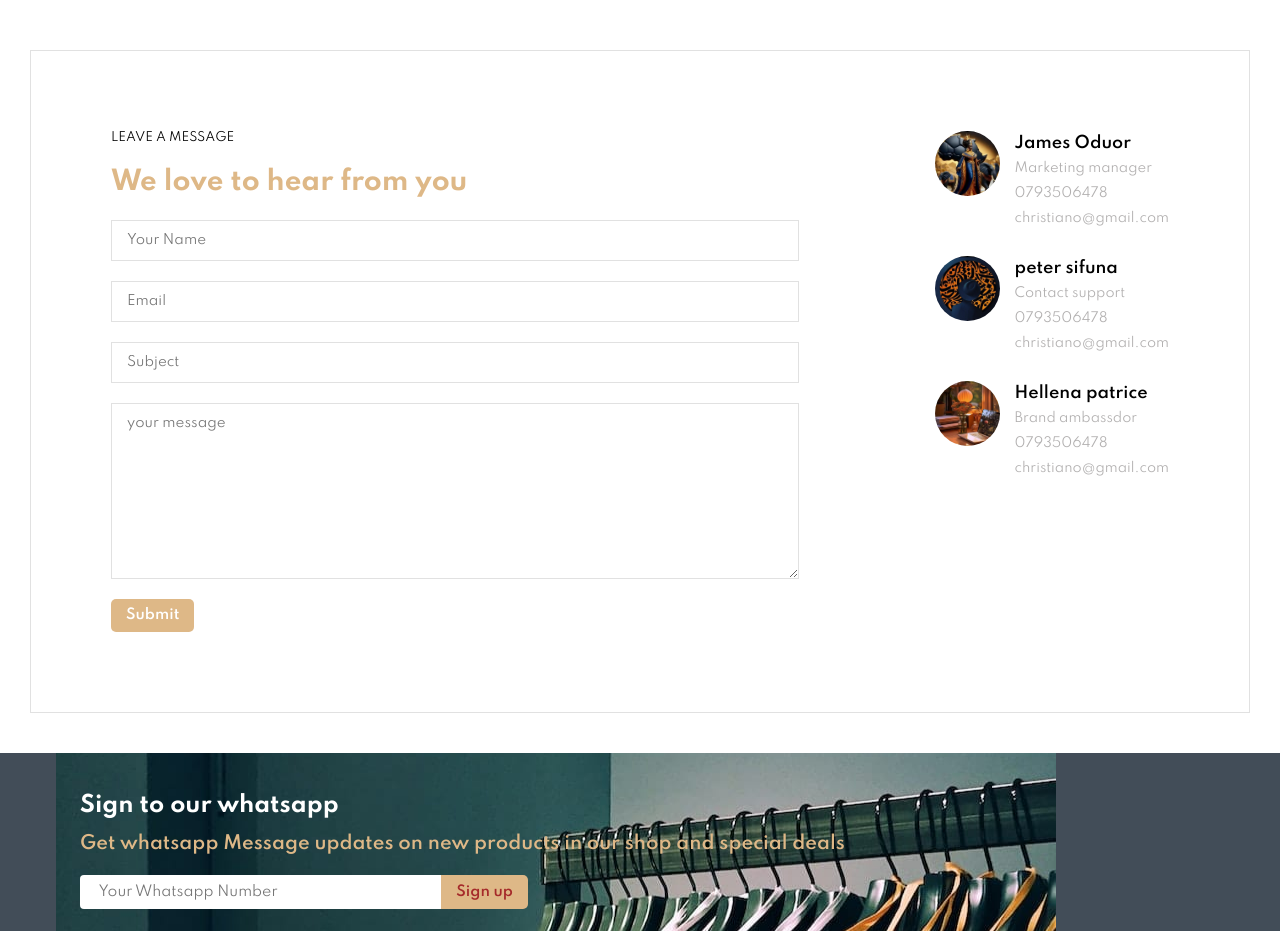
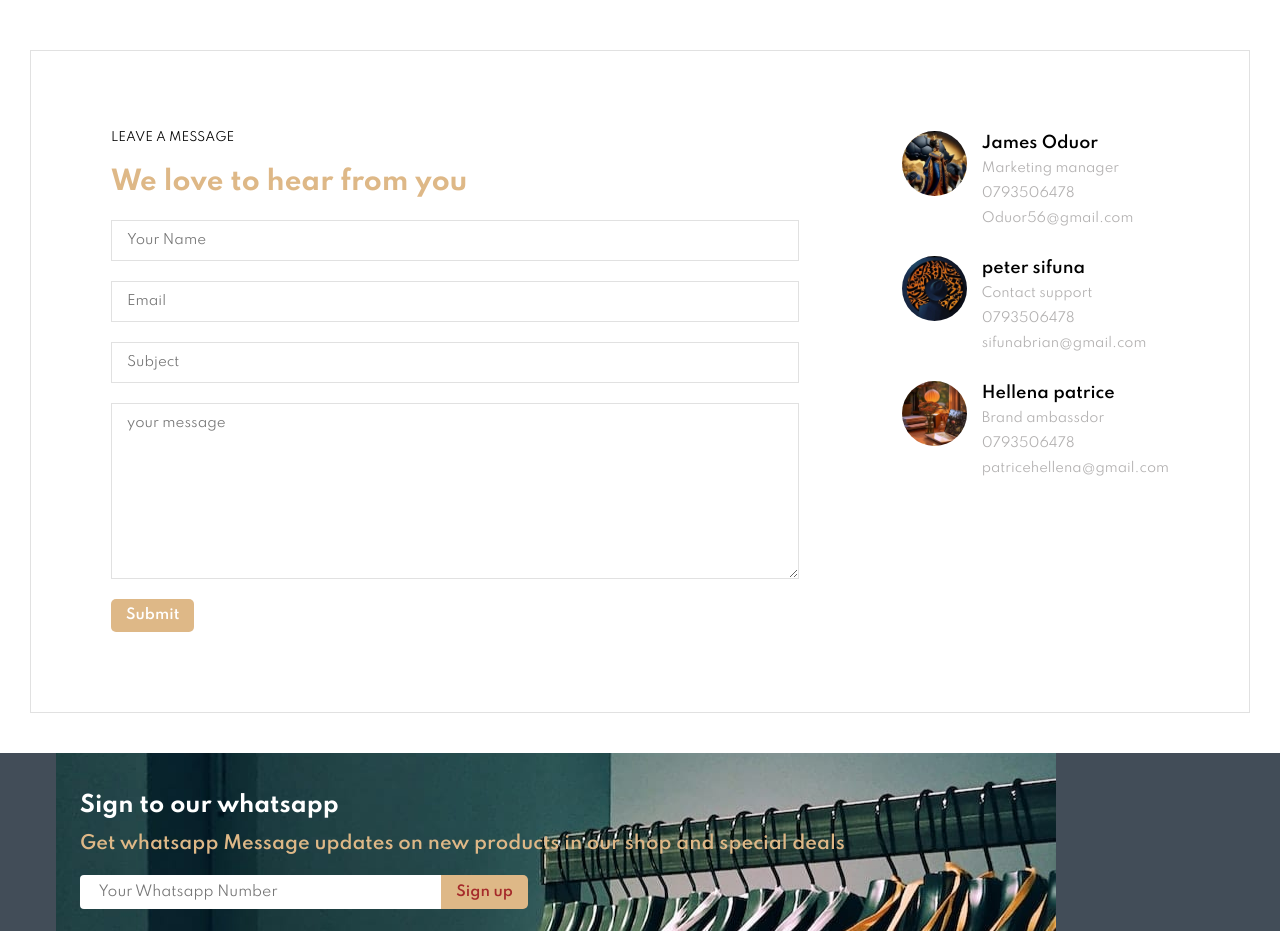
Before and after one commit to Skidrow65/Contact, a plain HTML site: page index.html in a window 1280 px wide. Shown: the part 780-1711 px from the top of the page. Drawn offline with Linux system fonts and the light colour scheme.

Commit message:
Update index.html

```diff
--- a/index.html
+++ b/index.html
@@ -78,15 +78,15 @@
             <div class="people">
                 <div>
                     <img src="images/Ohm/person (1).jpeg" alt="">
-                    <p><span>James Oduor</span>Marketing manager <br>0793506478 <br>christiano@gmail.com</p>
+                    <p><span>James Oduor</span>Marketing manager <br>0793506478 <br>Oduor56@gmail.com</p>
                 </div>
                 <div>
                     <img src="images/Ohm/person (2).jpeg" alt="">
-                    <p><span>peter sifuna</span>Contact support <br>0793506478 <br>christiano@gmail.com</p>
+                    <p><span>peter sifuna</span>Contact support <br>0793506478 <br>sifunabrian@gmail.com</p>
                 </div>
                 <div>
                     <img src="images/Ohm/person (3).jpeg" alt="">
-                    <p><span>Hellena patrice</span>Brand ambassdor <br>0793506478 <br>christiano@gmail.com</p>
+                    <p><span>Hellena patrice</span>Brand ambassdor <br>0793506478 <br>patricehellena@gmail.com</p>
                 </div>
             </div>
         </section>
```
